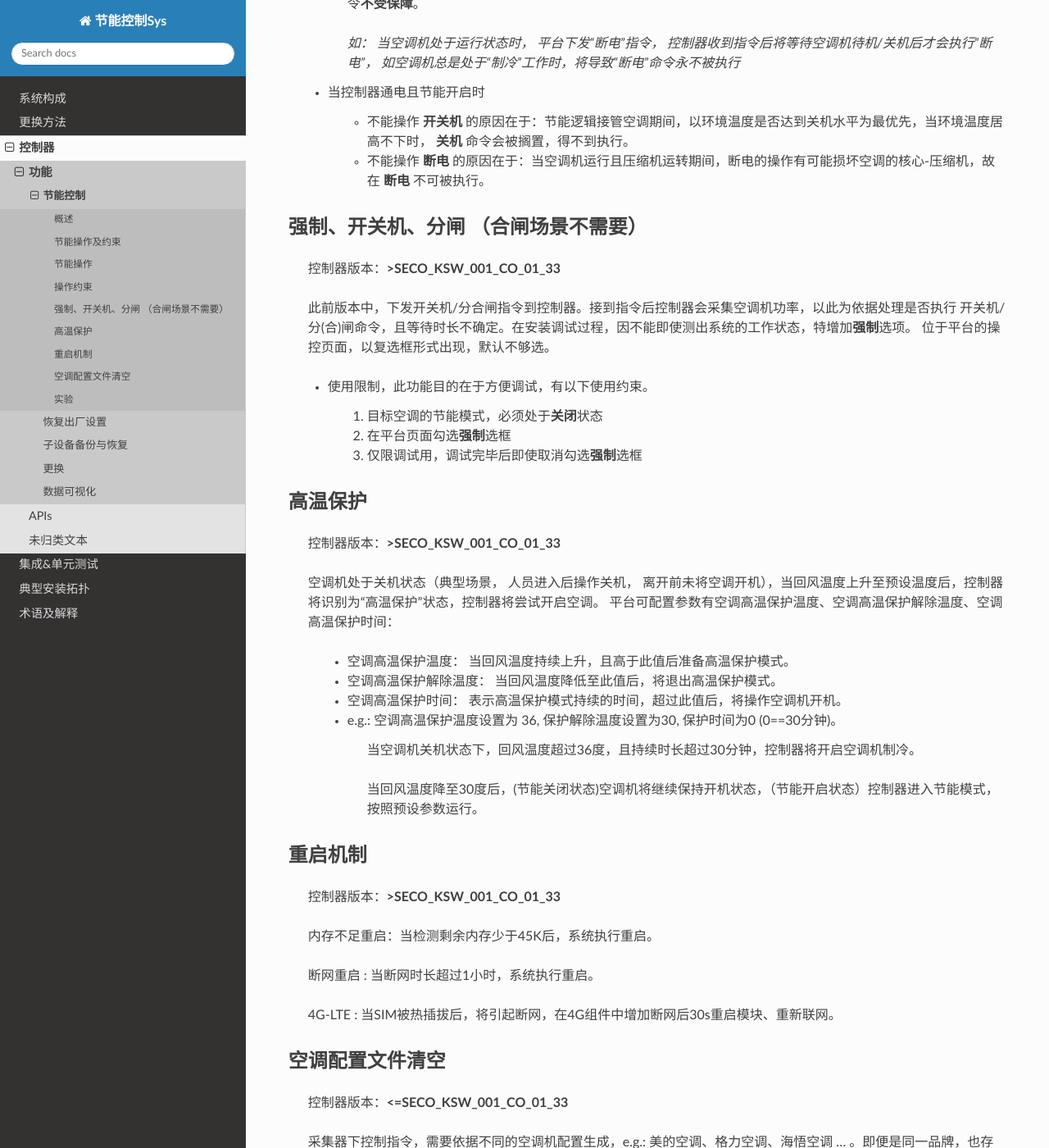
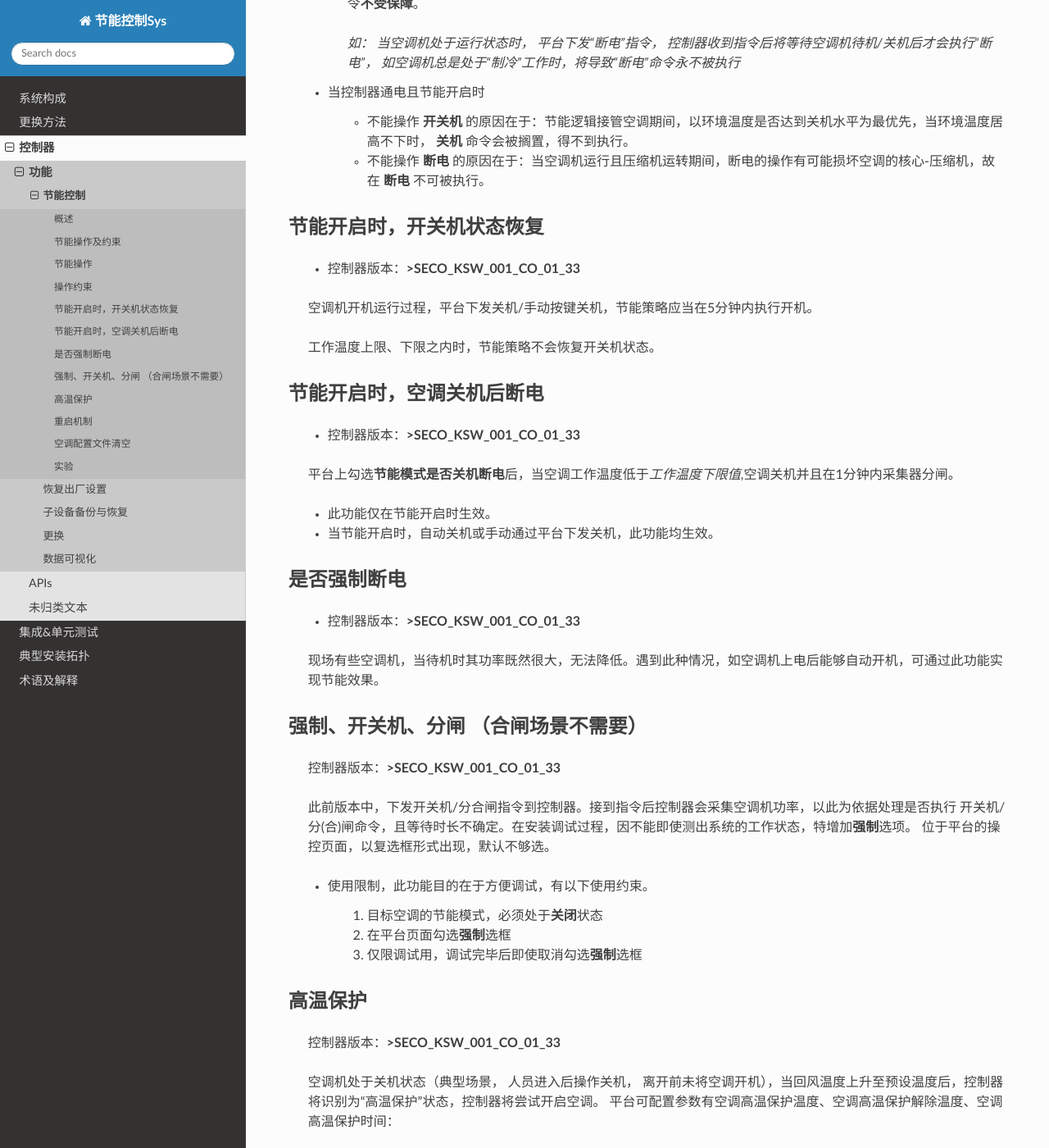
Before and after one commit to Muatrack/ControllerDocs, a Sphinx documentation site: the page built from docs/source/docs/controller/functions/powersave.rst, in a window 1280 px wide and 1400 px high, scrolled down 1728 px. Shown: the whole window at 82% size. Built offline with Sphinx 7.4.7 and the Read the Docs theme 3.1.0, drawn with Linux system fonts in a browser that asks for light colours.

Commit message:
更新文档

```diff
--- a/docs/source/docs/controller/functions/powersave.rst
+++ b/docs/source/docs/controller/functions/powersave.rst
@@ -68,6 +68,30 @@
 
                 -  不能操作 **开关机** 的原因在于：节能逻辑接管空调期间，以环境温度是否达到关机水平为最优先，当环境温度居高不下时， **关机** 命令会被搁置，得不到执行。
                 -  不能操作 **断电** 的原因在于：当空调机运行且压缩机运转期间，断电的操作有可能损坏空调的核心-压缩机，故在 **断电** 不可被执行。
+
+节能开启时，开关机状态恢复
+=======================
+        * 控制器版本：\ **>SECO_KSW_001_CO_01_33**\
+
+        空调机开机运行过程，平台下发关机/手动按键关机，节能策略应当在5分钟内执行开机。
+
+        工作温度上限、下限之内时，节能策略不会恢复开关机状态。
+
+
+节能开启时，空调关机后断电
+=========================
+        * 控制器版本：\ **>SECO_KSW_001_CO_01_33**\
+
+        平台上勾选\ **节能模式是否关机断电**\ 后，当空调工作温度低于\ *工作温度下限值*\ ,空调关机并且在1分钟内采集器分闸。
+
+        - 此功能仅在节能开启时生效。
+        - 当节能开启时，自动关机或手动通过平台下发关机，此功能均生效。
+
+是否强制断电
+================
+        * 控制器版本：\ **>SECO_KSW_001_CO_01_33**\
+
+        现场有些空调机，当待机时其功率既然很大，无法降低。遇到此种情况，如空调机上电后能够自动开机，可通过此功能实现节能效果。
 
 
 强制、开关机、分闸 （合闸场景不需要）
```
